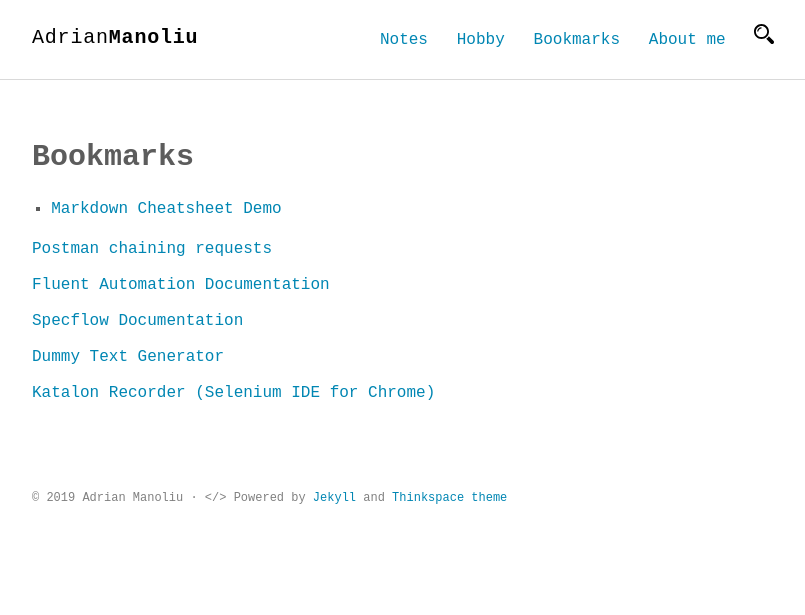
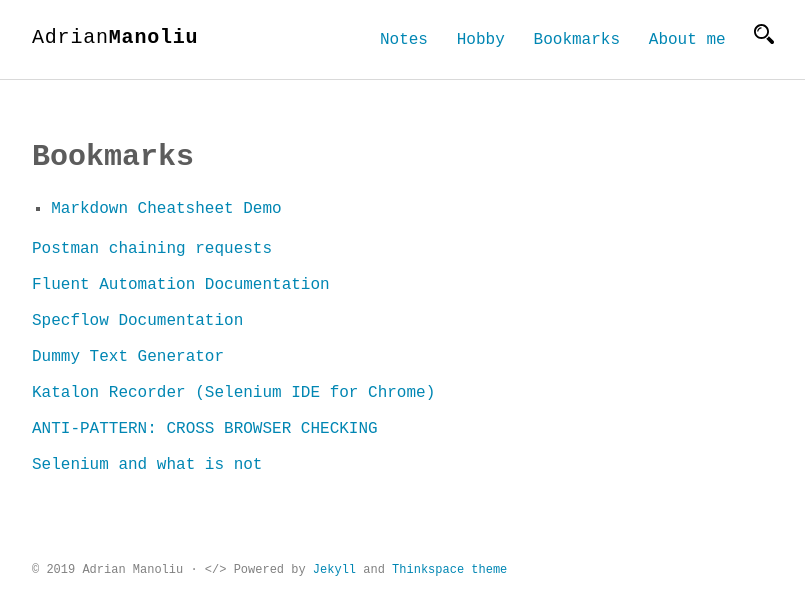
Before and after one commit to AdrianM87/AdrianM87.github.io, a Jekyll site: the page built from bookmarks.md, in a window 1280 px wide. Shown: the top 615 px of the page, without its empty margins (232-1037 px from the left). Built offline with Jekyll 4.4.1, drawn with Linux system fonts in a browser that asks for light colours; some web fonts are replaced.

Commit message:
Update bookmarks.md

```diff
--- a/bookmarks.md
+++ b/bookmarks.md
@@ -18,3 +18,7 @@
  [Dummy Text Generator](http://www.blindtextgenerator.com/lorem-ipsum/)
 
  [Katalon Recorder (Selenium IDE for Chrome)](https://www.katalon.com/resources-center/blog/katalon-automation-recorder/)
+
+ [ANTI-PATTERN: CROSS BROWSER CHECKING](https://www.mwtestconsultancy.co.uk/cross-browser-checking-anti-pattern/)
+
+ [Selenium and what is not](https://www.ontestautomation.com/selenium-and-what-it-is-not/)
```
